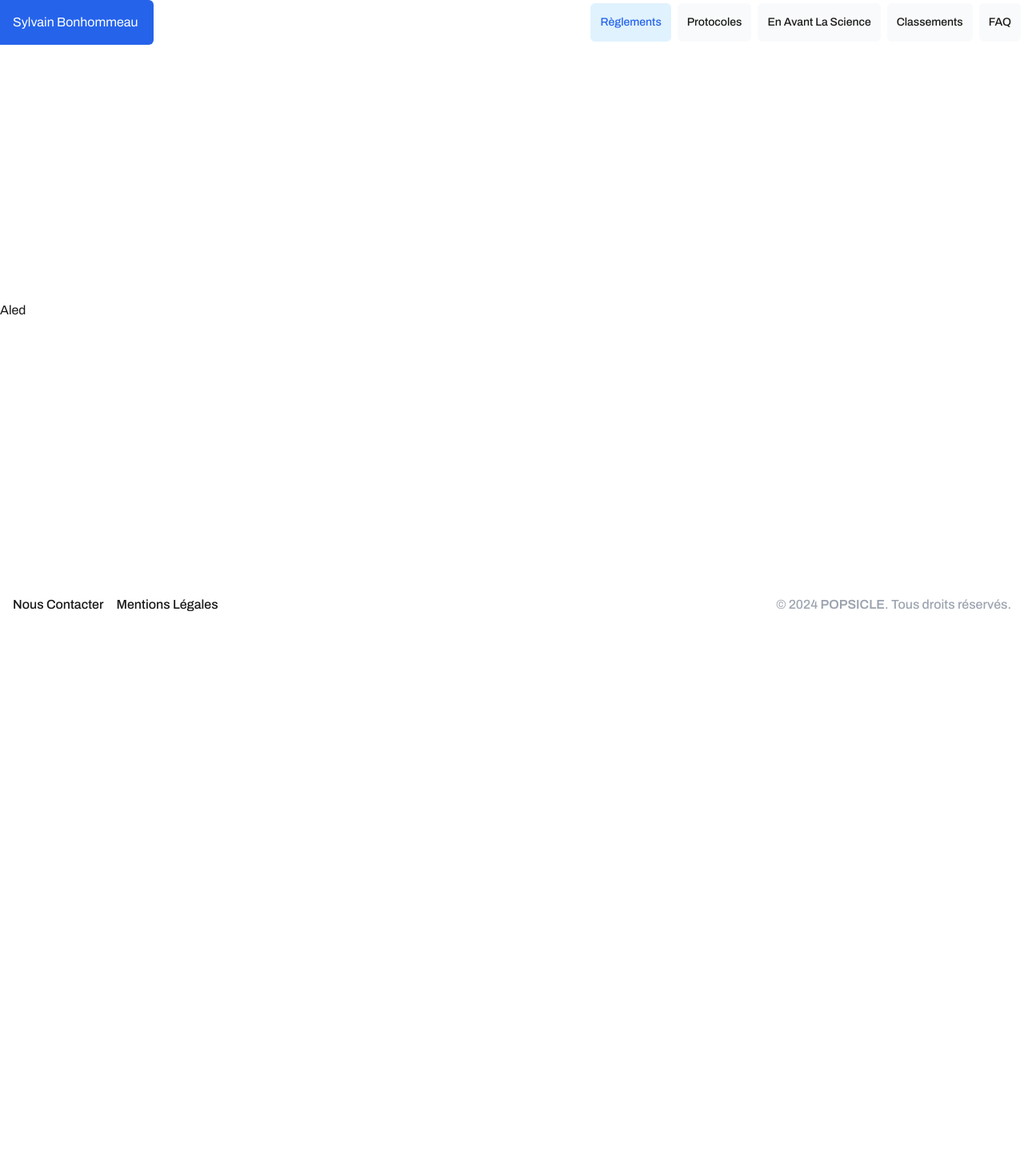
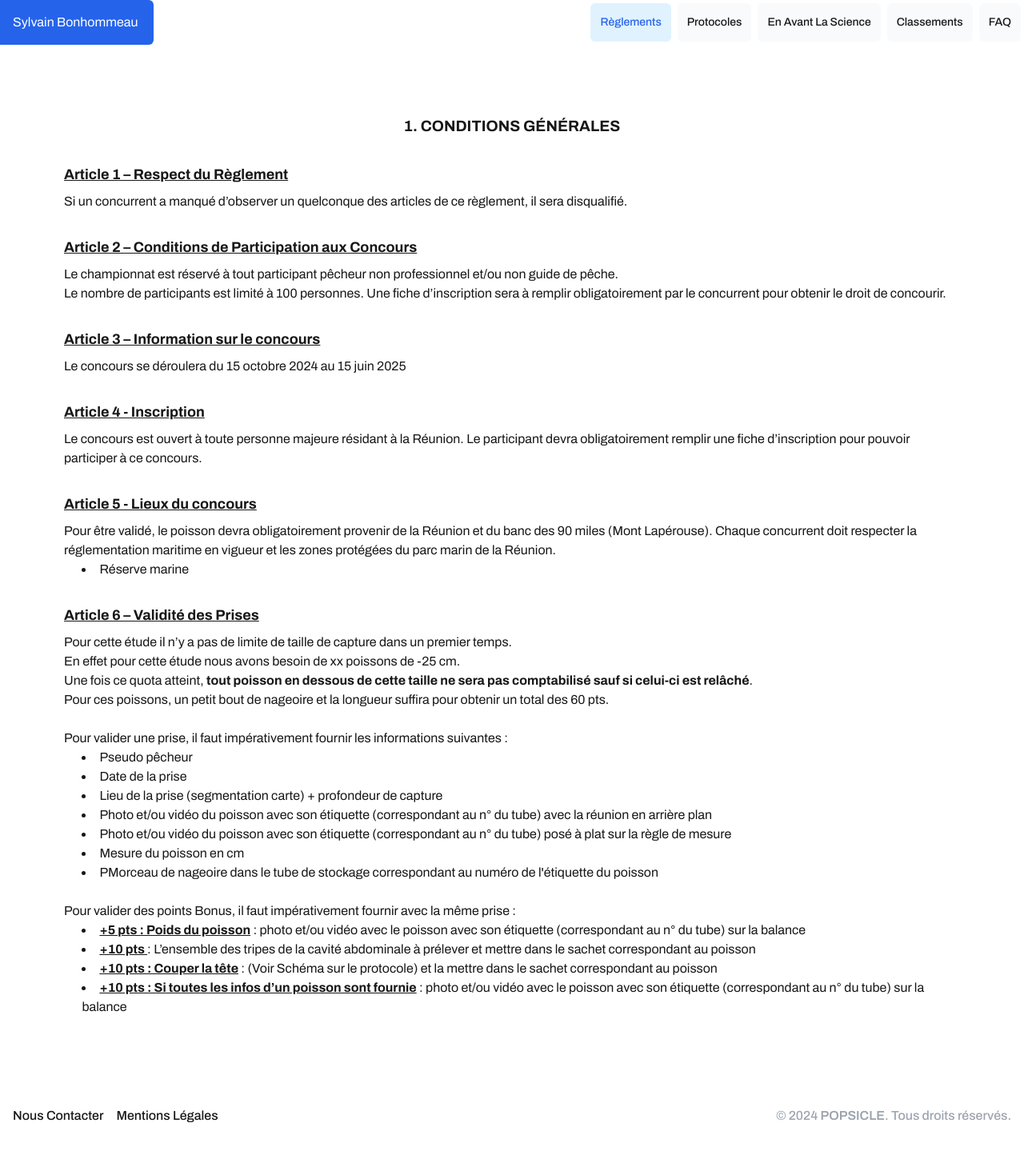
Before and after one commit to SeatizenDOI/popsicle-website, a Next.js app: page /reglements in a window 1280 px wide. Shown: the whole page at 80% size. Before the commit the page ends 800 px from the top, so only its background shows below. Built offline with nearby package versions, Linux system fonts and the light colour scheme.

Commit message:
reglements page

```diff
--- a/src/app/components/FaqItem.tsx
+++ b/src/app/components/FaqItem.tsx
@@ -2,20 +2,22 @@
 
 import { useState } from "react";
 
-const FaqItem = ({ question, answer }: {question: string, answer: string}) => {
+export default function FaqItem ({ question, answer }: {question: string, answer: string}) {
   const [isOpen, setIsOpen] = useState(false);
 
   return (
-    <div className="border-b border-gray-300">
+    <div className="border-t border-gray-300">
       <button
         className="w-full text-left py-4 focus:outline-none"
         onClick={() => setIsOpen(!isOpen)}
       >
         <h2 className="text-lg font-semibold text-blue-600">{question}</h2>
+
+
       </button>
       {isOpen && <p className="pl-4 py-2 text-gray-700">{answer}</p>}
     </div>
   );
 };
 
-export default FaqItem;
+ FaqItem;
--- a/src/app/components/Footer.tsx
+++ b/src/app/components/Footer.tsx
@@ -10,10 +10,10 @@ export default function Footer() {
     return (
         <footer className="bg-gray-5 py-8 font-medium">
             <div className="container mx-auto px-4">
-                <div className="flex flex-wrap justify-between items-center">
+                <div className="flex flex-wrap md:justify-between justify-center items-center">
                     {/* Left section with navigation links */}
                     <div className="mb-4 md:mb-0">
-                        <ul className="flex flex-col md:flex-row gap-4">
+                        <ul className="flex flex-row gap-4">
                             {footer_links.map((link) => {
                                 return (
                                     <li key={link.name}>
--- a/src/app/reglements/page.tsx
+++ b/src/app/reglements/page.tsx
@@ -1,4 +1,54 @@
+import "@/app/ui/reglements.css"
+import Link from 'next/link'
 
 export default function Page() {
-    return <div>Aled</div>
+    return (
+        <div className='reglements sm:m-20 m-4'>
+            <h1>1. CONDITIONS GÉNÉRALES </h1>
+
+            <h2>Article 1 – Respect du Règlement</h2>
+            <p>Si un concurrent a manqué d’observer un quelconque des articles de ce règlement, il sera disqualifié.</p>
+
+            <h2>Article 2 – Conditions de Participation aux Concours</h2>
+            <p>Le championnat est réservé à tout participant pêcheur non professionnel et/ou non guide de pêche.</p>
+            <p>Le nombre de participants est limité à 100 personnes. Une fiche d’inscription sera à remplir obligatoirement par le concurrent pour obtenir le droit de concourir.</p>
+
+            <h2>Article 3 – Information sur le concours</h2>
+            <p>Le concours se déroulera du 15 octobre 2024 au 15 juin 2025</p>
+
+            <h2>Article 4 - Inscription</h2>
+            <p>Le concours est ouvert à toute personne majeure résidant à la Réunion. Le participant devra obligatoirement remplir une fiche d’inscription pour pouvoir participer à ce concours.</p>
+
+            <h2>Article 5 - Lieux du concours</h2>
+            <p>Pour être validé, le poisson devra obligatoirement provenir de la Réunion et du banc des 90 miles (Mont Lapérouse). Chaque concurrent doit respecter la réglementation maritime en vigueur et les zones protégées du parc marin de la Réunion.</p>
+            <ul className={"list-disc list-inside"}>
+                <li><Link href="https://www.reservemarinereunion.fr/wp-content/uploads/2020/09/Plaquette-peche-de-loisir.pdf">Réserve marine</Link></li>
+            </ul>
+
+            <h2>Article 6 – Validité des Prises</h2>
+            <p>Pour cette étude il n’y a pas de limite de taille de capture dans un premier temps. </p>
+            <p>En effet pour cette étude nous avons besoin de xx poissons de -25 cm. </p>
+            <p>Une fois ce quota atteint, <strong>tout poisson en dessous de cette taille ne sera pas comptabilisé sauf si celui-ci est relâché</strong>.</p>
+            <p>Pour ces poissons, un petit bout de nageoire et la longueur suffira pour obtenir un total des 60 pts.</p>
+            <br />
+            <p>Pour valider une prise, il faut impérativement fournir les informations suivantes : </p>
+            <ul className={"list-disc list-inside"}>
+                <li>Pseudo pêcheur</li>
+                <li>Date de la prise</li>
+                <li>Lieu de la prise (segmentation carte) + profondeur de capture</li>
+                <li>Photo et/ou vidéo du poisson avec son étiquette (correspondant au n° du tube) avec la réunion en arrière plan</li>
+                <li>Photo et/ou vidéo  du poisson avec son étiquette (correspondant au n° du tube) posé à plat sur la règle de mesure</li>
+                <li>Mesure du poisson en cm</li>
+                <li>PMorceau de nageoire dans le tube de stockage correspondant au numéro de l'étiquette du poisson</li>
+            </ul>
+            <br />
+            <p>Pour valider des points Bonus, il faut impérativement fournir avec la même prise : </p>
+            <ul className={"list-disc list-inside"}>
+                <li><strong><u>+5 pts : Poids du poisson</u></strong> :  photo et/ou vidéo avec le poisson avec son étiquette (correspondant au n° du tube) sur la balance</li>
+                <li><strong><u>+10 pts </u></strong> : L’ensemble des tripes de la cavité abdominale à prélever et mettre dans le sachet correspondant au poisson</li>
+                <li><strong><u>+10 pts : Couper la tête</u></strong> : (Voir Schéma sur le protocole) et la mettre dans le sachet correspondant au poisson</li>
+                <li><strong><u>+10 pts : Si toutes les infos d’un poisson sont fournie</u></strong> :  photo et/ou vidéo avec le poisson avec son étiquette (correspondant au n° du tube) sur la balance</li>
+            </ul>
+        </div>
+    );
 }
--- /dev/null
+++ b/src/app/ui/reglements.css
@@ -0,0 +1,19 @@
+.reglements {
+
+    h1 {
+        font-size: larger;
+        font-weight: bold;
+        text-align: center;
+    }
+
+    h2 {
+        font-size: large;
+        font-weight: bold;
+        margin: 2rem 0 0.5rem 0;
+        text-decoration: underline;
+    }
+
+    li {
+        padding-left: 2%;
+    }
+}
```
Also changed, not shown: 1 other file (tests, documents, lock files or other folders).
